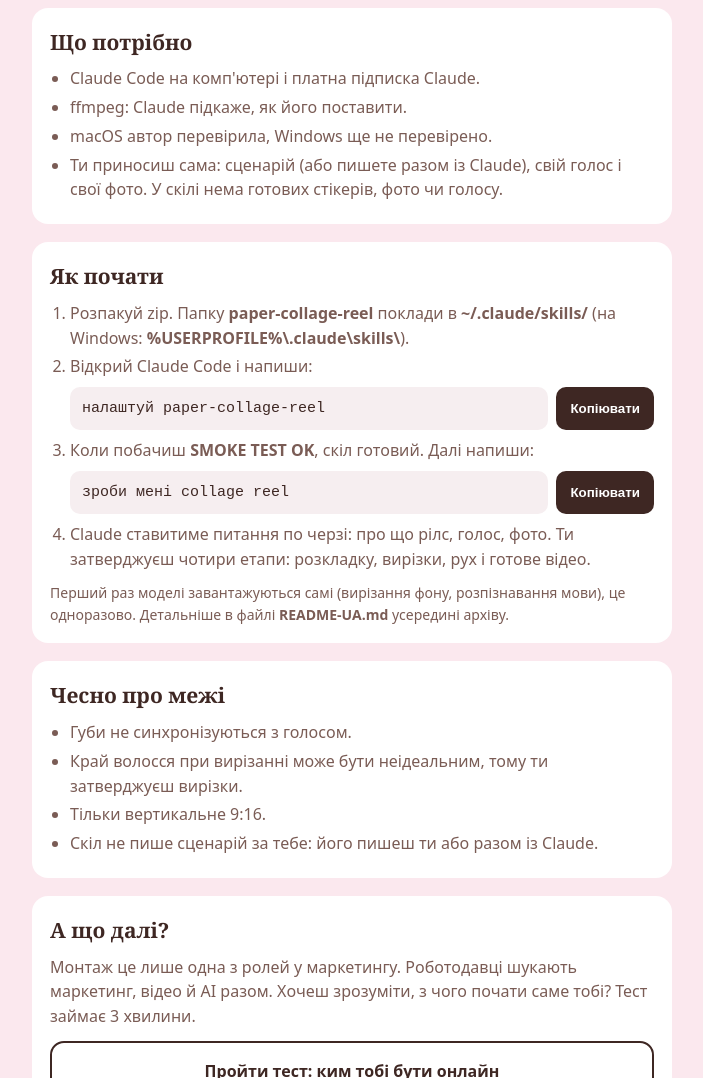
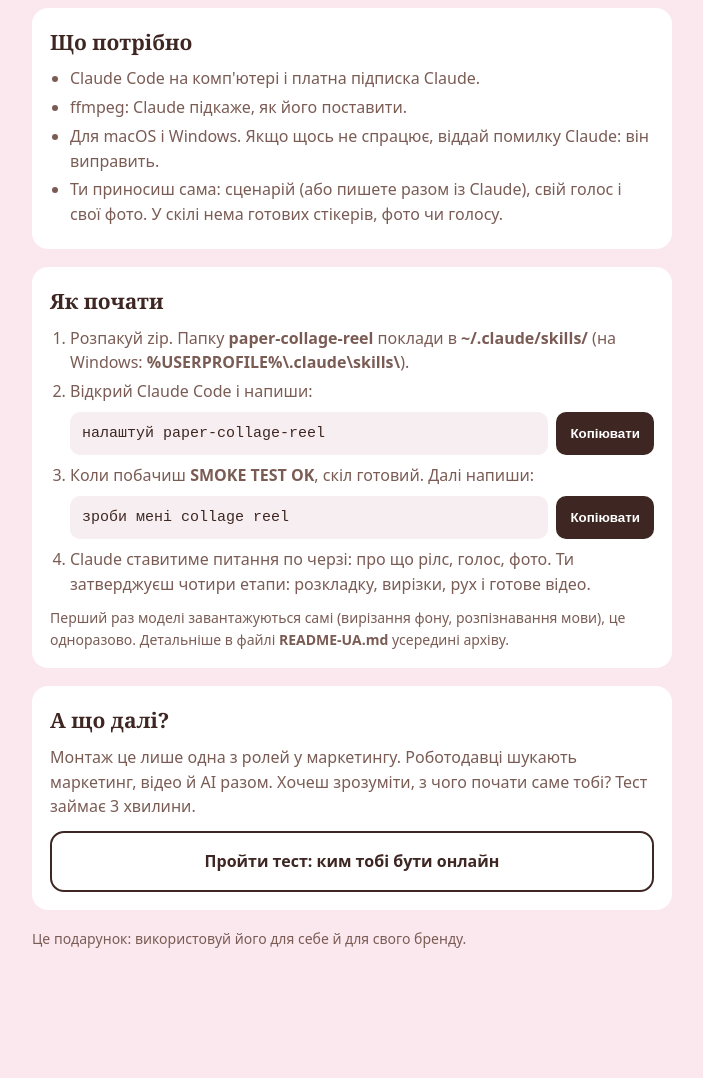
Before and after one commit to natali-khomenko/start-quiz, a plain HTML site: page skil/index.html in a window 1280 px wide. Shown: the part 240-1318 px from the top of the page, without its empty margins (288-991 px from the left). After the commit the page ends 1246 px from the top, so only its background shows below. Drawn offline with Linux system fonts and the light colour scheme.

Commit message:
Skill page: shorter, faster copy

```diff
--- a/skil/index.html
+++ b/skil/index.html
@@ -29,7 +29,7 @@ li{margin:4px 0}
 <ul>
 <li>Claude Code на комп'ютері і платна підписка Claude.</li>
 <li>ffmpeg: Claude підкаже, як його поставити.</li>
-<li>macOS автор перевірила, Windows ще не перевірено.</li>
+<li>Для macOS і Windows. Якщо щось не спрацює, віддай помилку Claude: він виправить.</li>
 <li>Ти приносиш сама: сценарій (або пишете разом із Claude), свій голос і свої фото. У скілі нема готових стікерів, фото чи голосу.</li>
 </ul></div>
 
@@ -43,14 +43,6 @@ li{margin:4px 0}
 <li>Claude ставитиме питання по черзі: про що рілс, голос, фото. Ти затверджуєш чотири етапи: розкладку, вирізки, рух і готове відео.</li>
 </ol>
 <p class="small" style="margin-top:10px">Перший раз моделі завантажуються самі (вирізання фону, розпізнавання мови), це одноразово. Детальніше в файлі <b>README-UA.md</b> усередині архіву.</p></div>
-
-<div class="card"><h2>Чесно про межі</h2>
-<ul>
-<li>Губи не синхронізуються з голосом.</li>
-<li>Край волосся при вирізанні може бути неідеальним, тому ти затверджуєш вирізки.</li>
-<li>Тільки вертикальне 9:16.</li>
-<li>Скіл не пише сценарій за тебе: його пишеш ти або разом із Claude.</li>
-</ul></div>
 
 <div class="card"><h2>А що далі?</h2>
 <p>Монтаж це лише одна з ролей у маркетингу. Роботодавці шукають маркетинг, відео й AI разом. Хочеш зрозуміти, з чого почати саме тобі? Тест займає 3 хвилини.</p>
```
